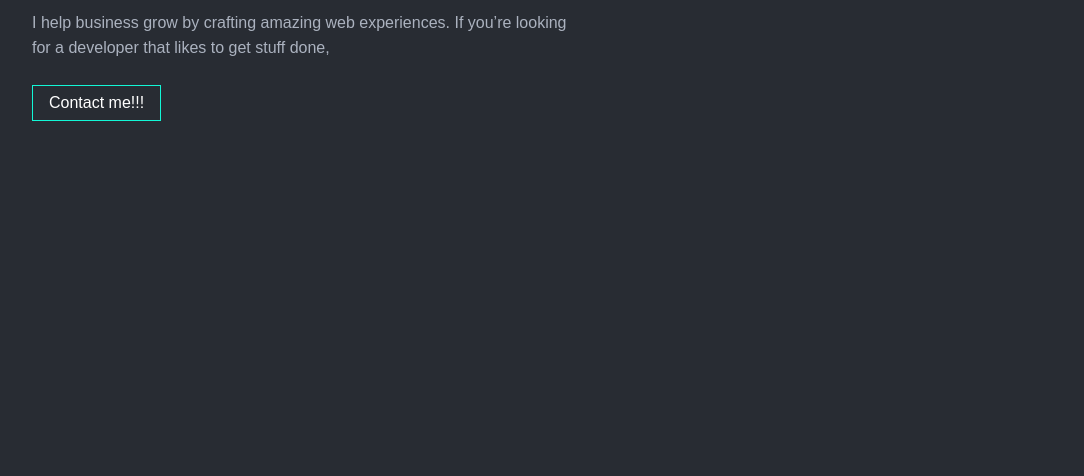
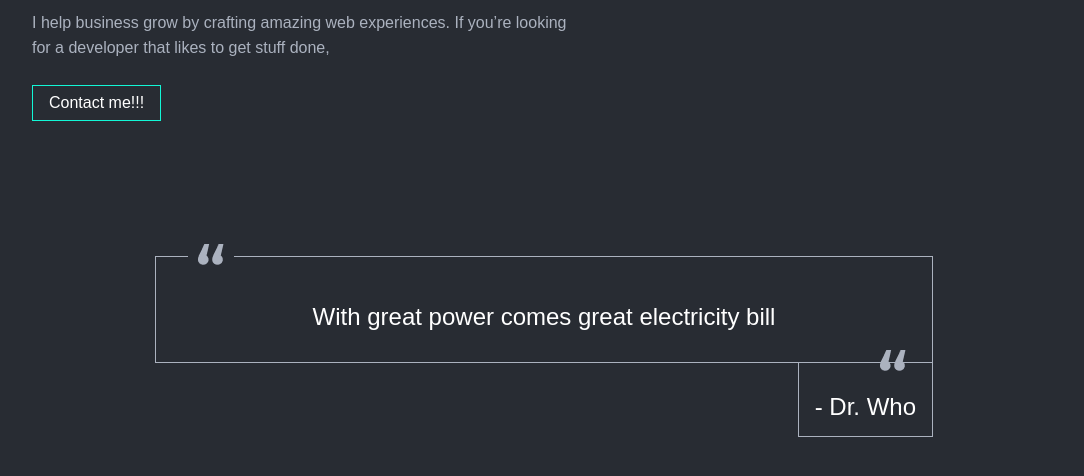
Before and after one commit to ASFrontend121/PortfolioASFrontend, a plain HTML site: page index.html in a window 1280 px wide. Shown: the part 202-678 px from the top of the page, without its empty margins (96-1180 px from the left). Drawn offline with Linux system fonts and the light colour scheme.

Commit message:
Added a quote and changed the modal window functionality

```diff
--- a/assets/css/main.css
+++ b/assets/css/main.css
@@ -366,3 +366,55 @@
     background-color: var(--gray);
     transform: rotate(90deg);
 }
+
+/*================== Quote ==================*/
+
+.quote {
+    margin-bottom: 74px;
+}
+
+.quote__block {
+    position: relative;
+    display: flex;
+    flex-direction: column;
+    align-items: center;
+}
+
+.quote__text {
+    position: relative;
+    display: flex;
+    justify-content: center;
+    align-items: center;
+    margin: 0;
+    padding: 22px 32px 32px 32px;
+    min-width: 712px;
+    font-weight: 500;
+    font-size: 24px;
+    color: var(--white);
+    border: 1px solid var(--gray);
+}
+
+.quote__text legend {
+    padding: 10px;
+}
+
+.quote__author {
+    position: absolute;
+    right: 123px;
+    bottom: -74px;
+    display: flex;
+    justify-content: center;
+    align-items: center;
+    margin: 0;
+    padding: 6px 16px 16px 16px;
+    font-weight: 400;
+    font-size: 24px;
+    color: var(--white);
+    border: 1px solid var(--gray);
+    z-index: 3;
+}
+
+.quote__author legend {
+    padding: 10px;
+    text-align: right;
+}
--- a/assets/js/main.js
+++ b/assets/js/main.js
@@ -15,11 +15,6 @@ function modal() {
         modal.classList.add('modal-active');
         overlay.classList.add('overlay-active');
     });
-
-    overlay.addEventListener('click', function() {
-        modal.classList.remove('modal-active');
-        overlay.classList.remove('overlay-active');
-    })
 };
 
 modal();
--- a/index.html
+++ b/index.html
@@ -59,6 +59,24 @@
                 </div>
             </div>
         </section>
+        <section class="quote">
+            <div class="container">
+                <div class="quote__block">
+                    <fieldset class="quote__text">
+                        <legend>
+                            <img src="./assets/img/quote.png" alt="Quote">
+                        </legend>
+                        With great power comes great electricity bill
+                    </fieldset>
+                    <fieldset class="quote__author">
+                        <legend>
+                            <img src="./assets/img/quote.png" alt="Quote">
+                        </legend>
+                        - Dr. Who
+                    </fieldset>
+                </div>
+            </div>
+        </section>
     </main>
     <footer class="footer"></footer>
     <script src="assets/js/main.js?v=1"></script>
```
Also changed, not shown: assets/img/quote.png (added).
